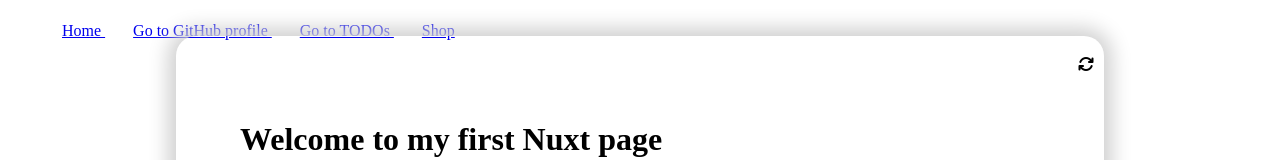
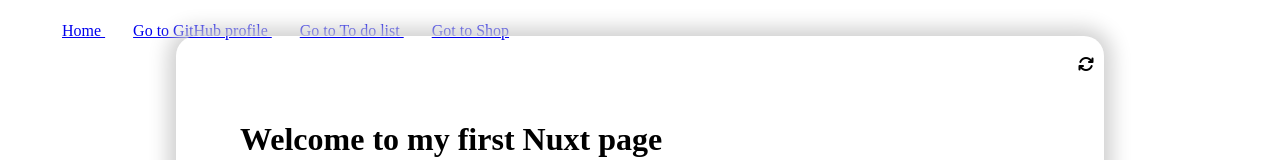
Before and after one commit to nano1709/nuxt-vue-sandbox-assemble, a Nuxt app: page / in a window 1280 px wide. Shown: the top 160 px of the page. Built offline with nearby package versions, Linux system fonts and the light colour scheme.

Commit message:
fix navigation naming

```diff
--- a/layouts/default.vue
+++ b/layouts/default.vue
@@ -89,8 +89,8 @@ export default Vue.extend({
       routerItems: [
         { id: 1, pageFileName: '/', textToDisplay: 'Home' },
         { id: 3, pageFileName: 'gitHubProfileSearch', textToDisplay: 'Go to GitHub profile' },
-        { id: 4, pageFileName: 'todos', textToDisplay: 'Go to TODOs' },
-        { id: 4, pageFileName: 'shop', textToDisplay: 'Shop' },
+        { id: 4, pageFileName: 'todos', textToDisplay: 'Go to To do list' },
+        { id: 4, pageFileName: 'shop', textToDisplay: 'Got to Shop' },
       ]
     }
   },
```
